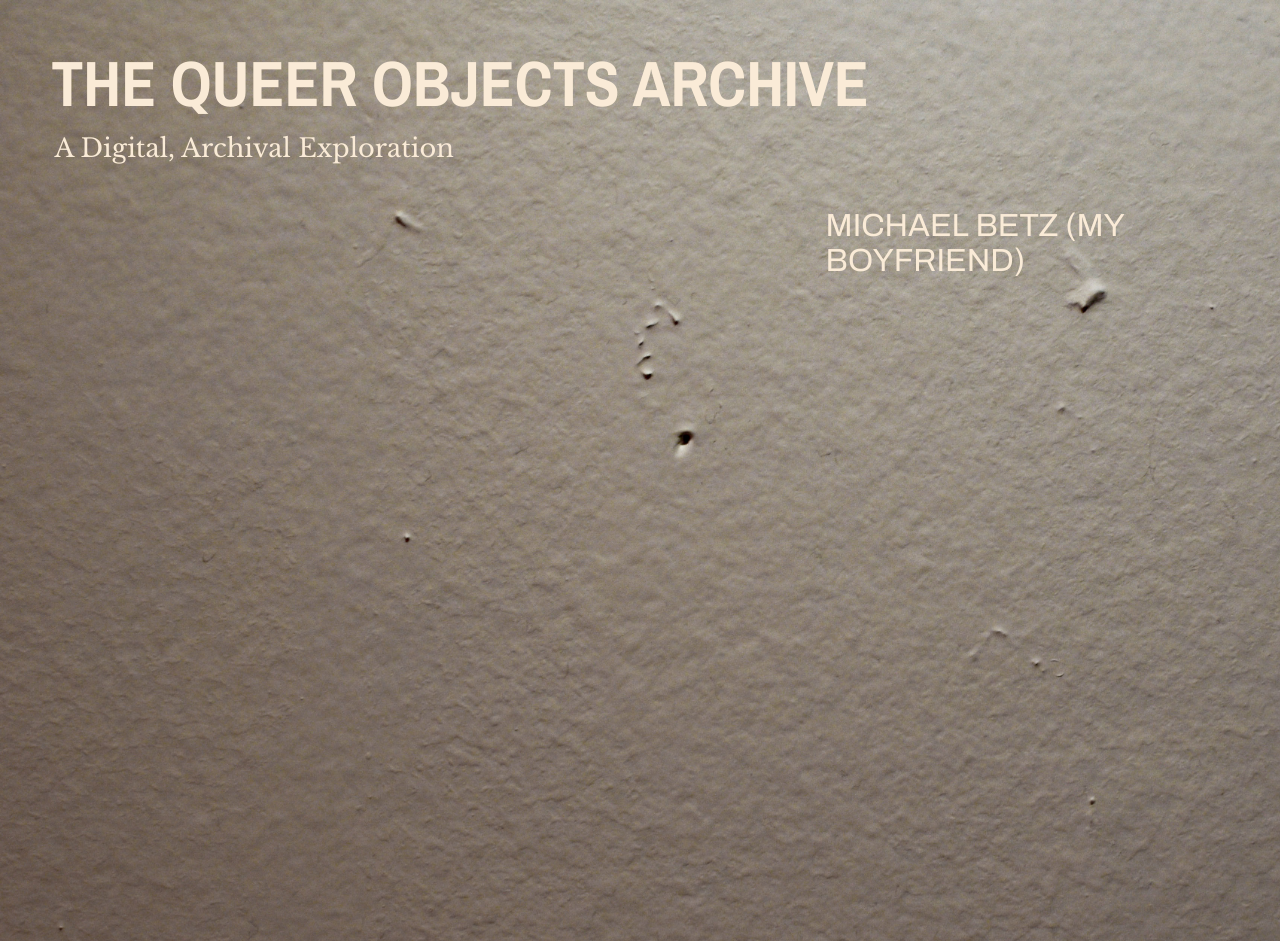
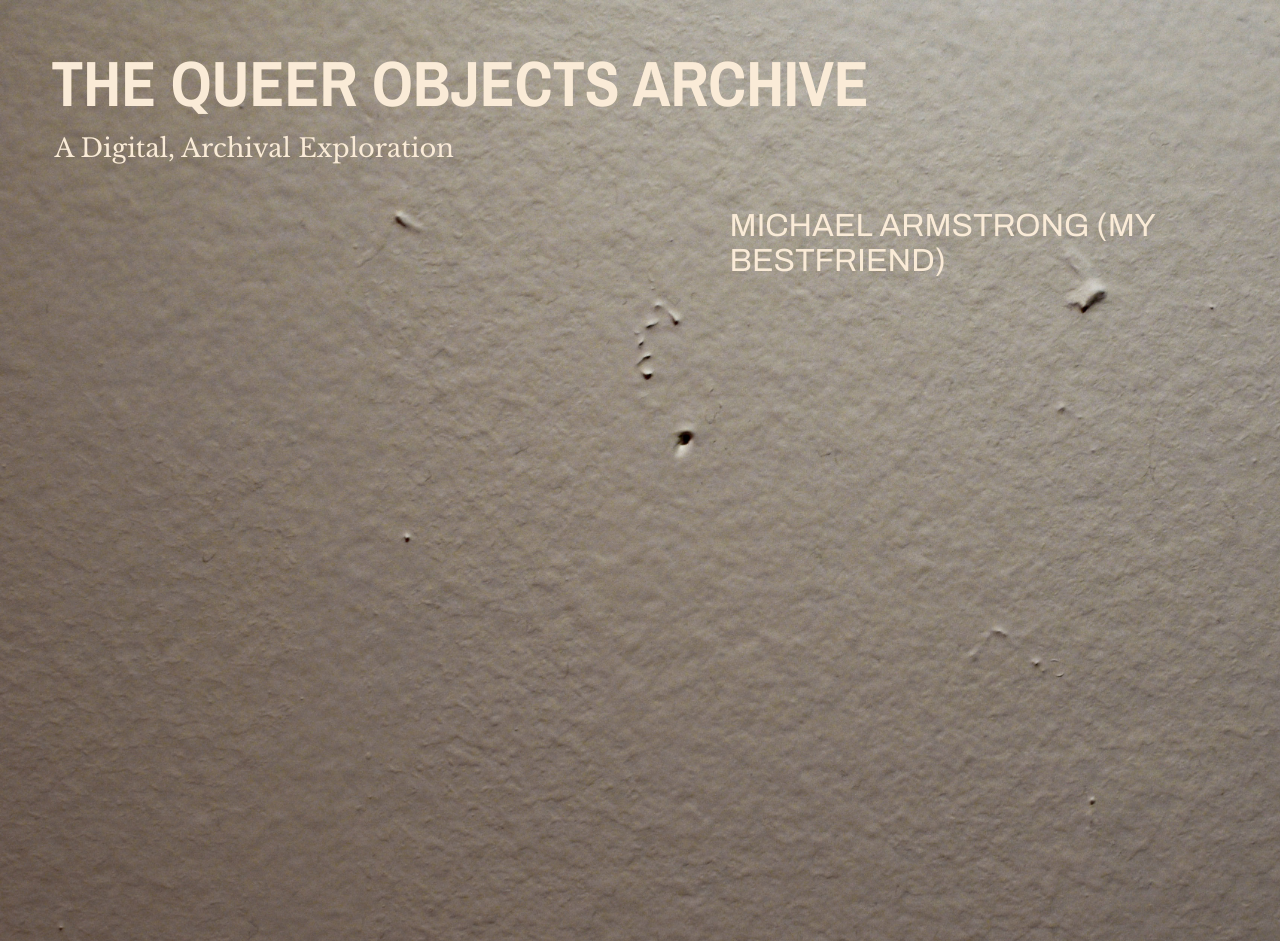
Before and after one commit to QueerShoppingList/QueerShoppingList.github.io, a plain HTML site: page index_Armstrong.html in a window 1280 px wide. Shown: the top 945 px of the page. Drawn offline with nearby package versions, Linux system fonts and the light colour scheme.

Commit message:
Add files via upload

```diff
--- a/index_Armstrong.html
+++ b/index_Armstrong.html
@@ -3,7 +3,7 @@
 
     <head>
         <title>The Queer Archive</title>
-        <link rel="stylesheet" href="main_Betz.css">
+        <link rel="stylesheet" href="main_Armstrong.css">
        <link rel="preconnect" href="https://fonts.googleapis.com">
 <link rel="preconnect" href="https://fonts.gstatic.com" crossorigin>
 <link href="https://fonts.googleapis.com/css2?family=Caveat&display=swap" rel="stylesheet">
@@ -31,7 +31,7 @@
         <a href="index_about.html"
            class="nav">ABOUT</a>
         <a href="index.html" class="navOne">ARCHIVE</a>
-        <a class="textHeader">MICHAEL BETZ (MY BOYFRIEND)</a>
+        <a class="textHeader">MICHAEL ARMSTRONG (MY BESTFRIEND)</a>
         <a class="textBody"> </a>
 
     </body>
--- a/main_Armstrong.css
+++ b/main_Armstrong.css
@@ -43,10 +43,10 @@ font-family:'Archivo Narrow', sans-serif;
     display: inline-block;
   position: absolute;
   top: 26%;
-  left:64.5%;
+  left:57%;
     font-size: 2.5vw;
 font-family:'Archivo', sans-serif, bold;
-  margin-right: -20px;
+  margin-right: -40px;
     color: antiquewhite;
 }
 .textBody{
--- a/main_Betz.css
+++ b/main_Betz.css
@@ -43,10 +43,10 @@ font-family:'Archivo Narrow', sans-serif;
     display: inline-block;
   position: absolute;
   top: 26%;
-  left:64.5%;
+  left:60%;
     font-size: 2.5vw;
 font-family:'Archivo', sans-serif, bold;
-  margin-right: -20px;
+  margin-right: -60px;
     color: antiquewhite;
 }
 .textBody{
```
Also changed, not shown: index.html (+3 -3 lines).
